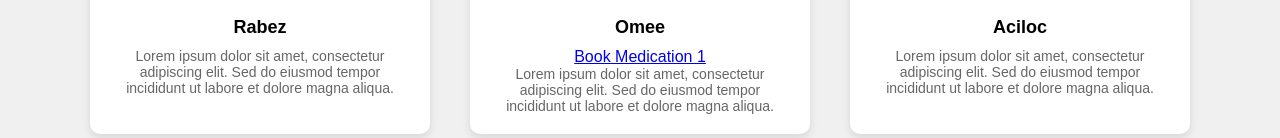
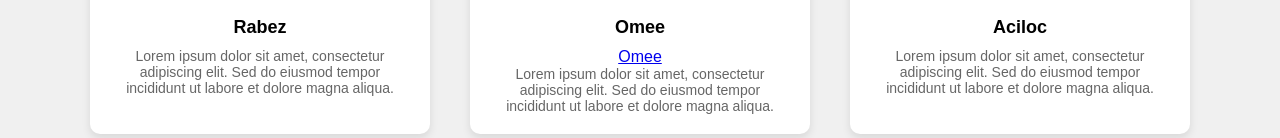
Before and after one commit to CodexHashim/RHDynamics.github.io, a plain HTML site: page index.html in a window 1280 px wide. Shown: the part 231-369 px from the top of the page. Drawn offline with Linux system fonts and the light colour scheme.

Commit message:
Update index.html

```diff
--- a/index.html
+++ b/index.html
@@ -107,7 +107,7 @@
         <div class="med-card">
             <img class="med-image" src="https://via.placeholder.com/150" alt="Medication Image">
             <div class="med-name">Omee</div>
-            <a href="https://wa.me/8638875149?text=Booking%20confirmation:%20Medication%201">Book Medication 1</a>
+            <a href="https://wa.me/8638875149?text=Booking%20confirmation:%20Medication%201">Omee</a>
             <div class="med-description">Lorem ipsum dolor sit amet, consectetur adipiscing elit. Sed do eiusmod tempor incididunt ut labore et dolore magna aliqua.</div>
         </div>
         <div class="med-card">
```
